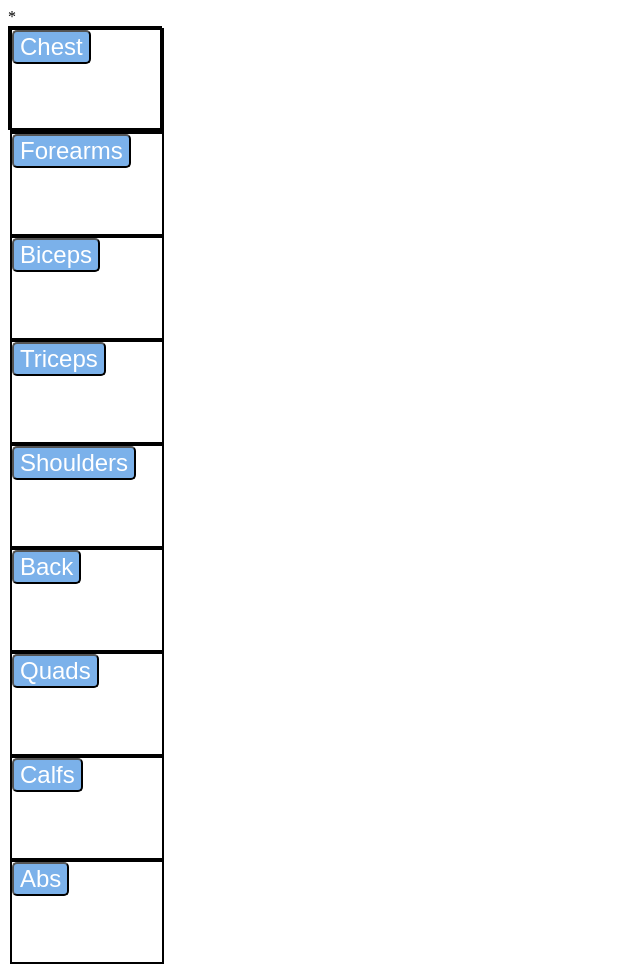
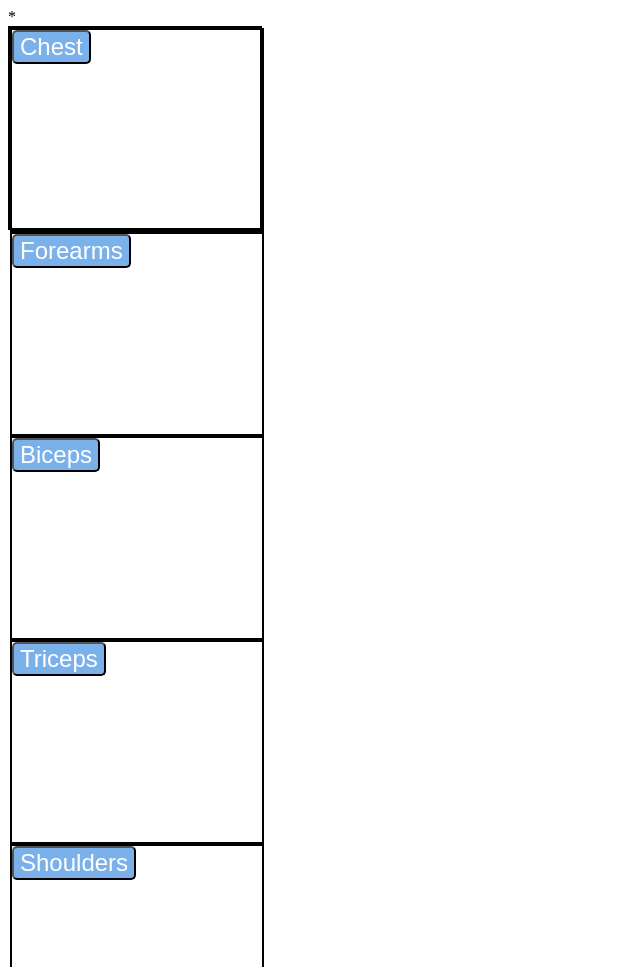
Before and after one commit to venev09/Mladi_Tuesari, a plain HTML site: page mladi_tuesari.html in a window 1280 px wide. Shown: the top 967 px of the page, without its empty margins (0-640 px from the left). Drawn offline with Linux system fonts and the light colour scheme.

Commit message:
Update mladi_tueasari_style.css

```diff
--- a/mladi_tueasari_style.css
+++ b/mladi_tueasari_style.css
@@ -3,6 +3,7 @@ button{
     border-radius: 5px;
     font-size:1.5em;
     color:white;
+    text-align: center;
 }
 
 button:hover{
@@ -11,7 +12,7 @@ button:hover{
 
 div{
     display:block;
-    height: 100px;
-    width: 150px;
+    height: 200px;
+    width: 250px;
     border: 2px solid black;
 }
```
